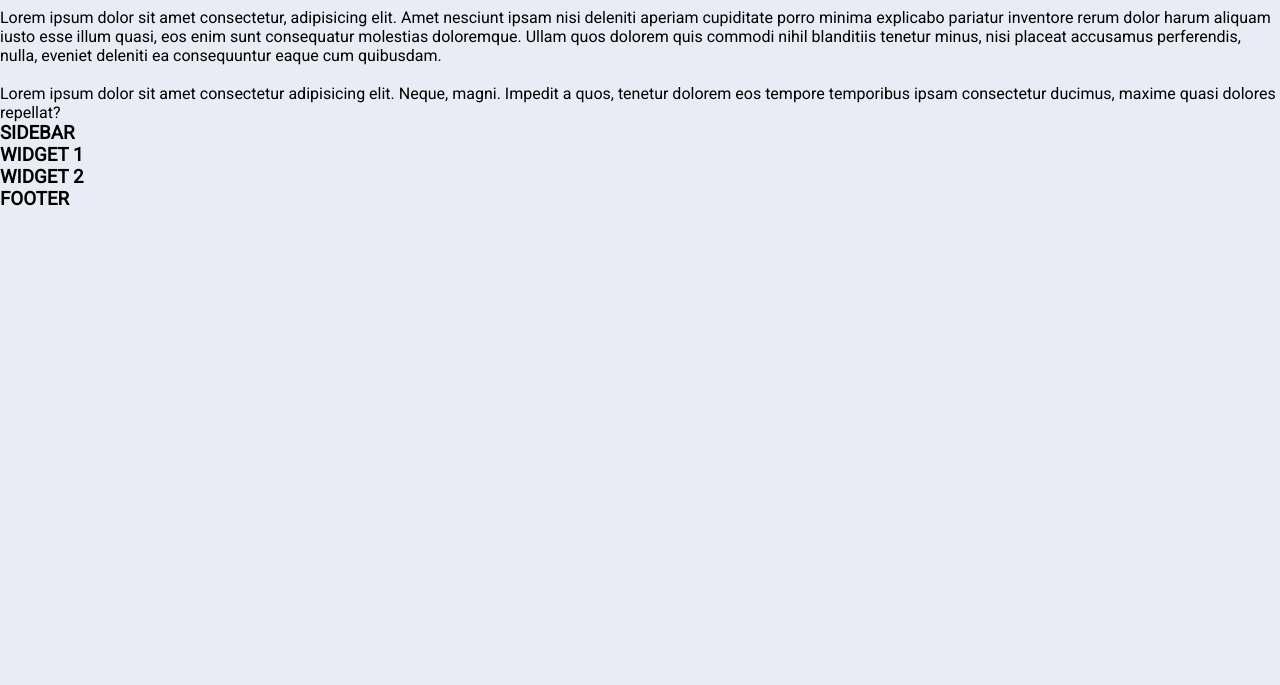
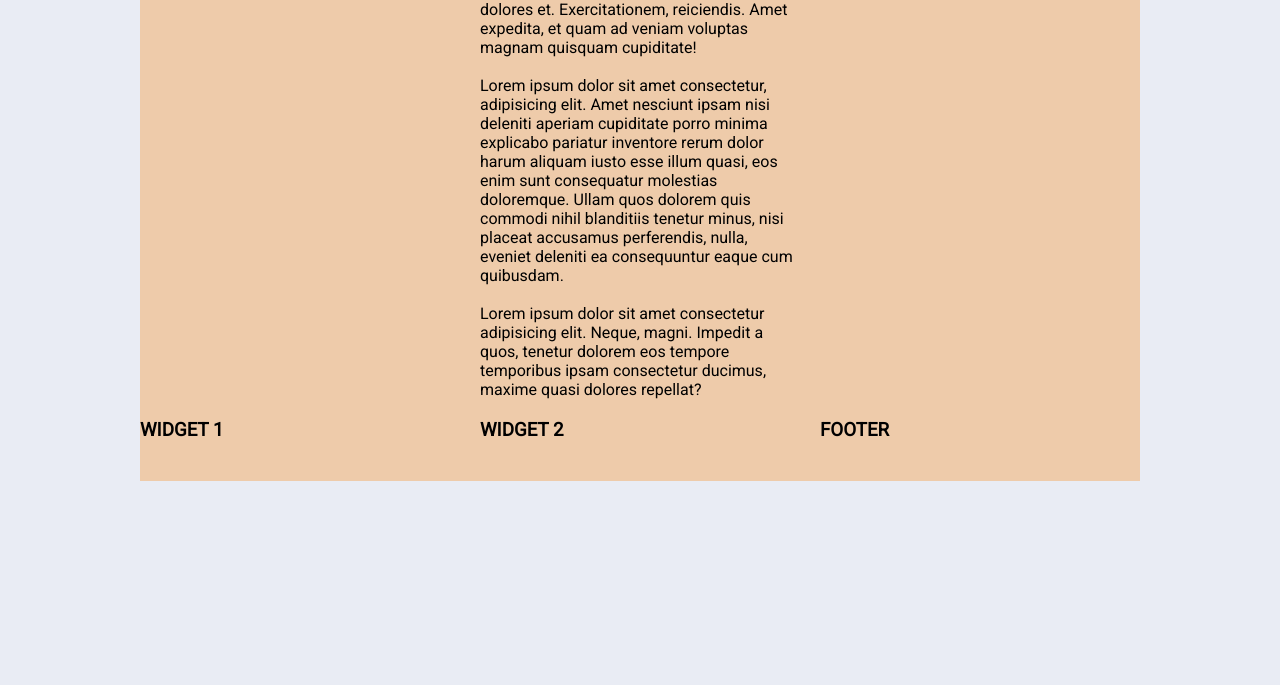
Before and after one commit to jsFacled/Ejemplo-grid-1, a plain HTML site: page index.html in a window 1280 px wide. Shown: the part 115-800 px from the top of the page. Drawn offline with Linux system fonts and the light colour scheme.

Commit message:
estructura grid template

```diff
--- a/estilos.css
+++ b/estilos.css
@@ -8,3 +8,17 @@ body {
     color: #000;
     font-family: "Roboto", sans-serif;
 }
+
+.contenedor {
+    background-color: rgb(238, 203, 170);
+    width: 90%;
+    max-width: 1000px;
+    margin: 20px auto;
+    display: grid;
+    gap:20px;
+    grid-template-columns: repeat(3, 1fr);
+    grid-template-rows: repeat(4, auto);
+
+
+
+}
```
Also changed, not shown: index.html (+1 -1 lines).
